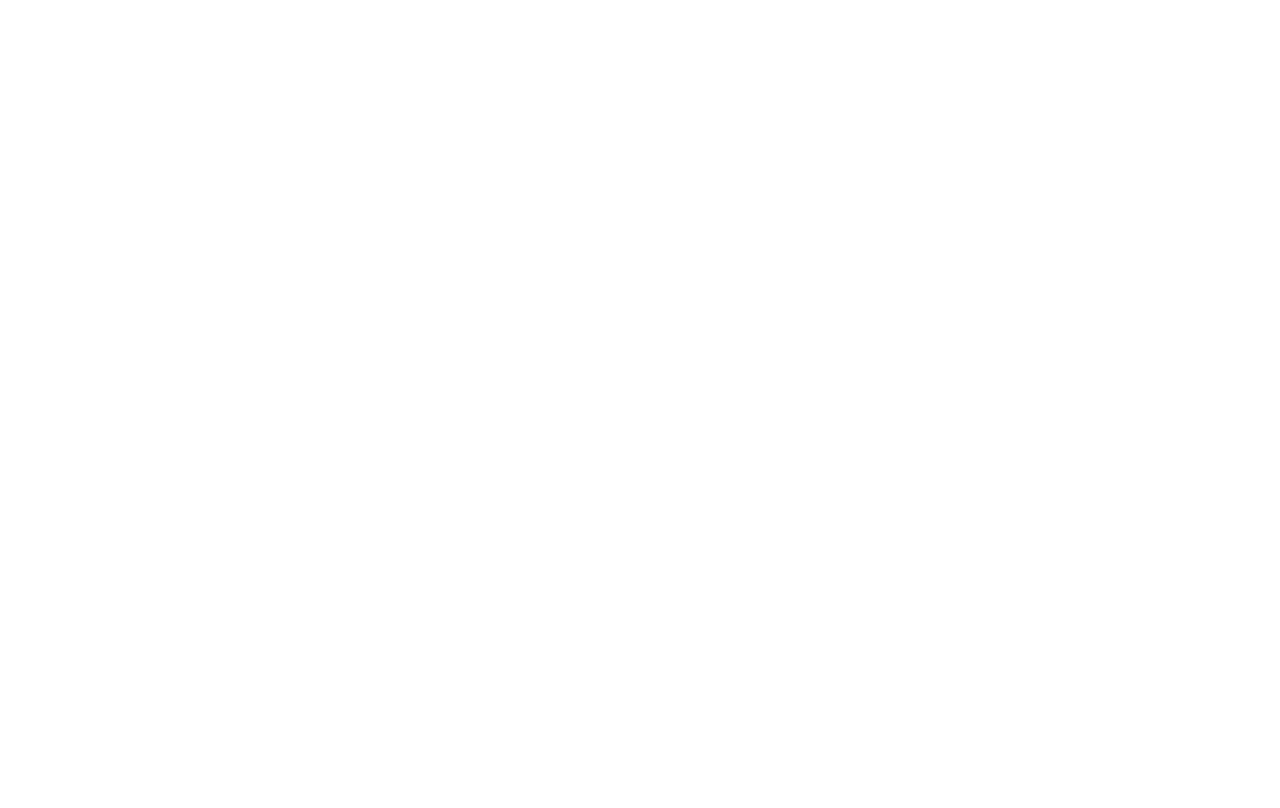
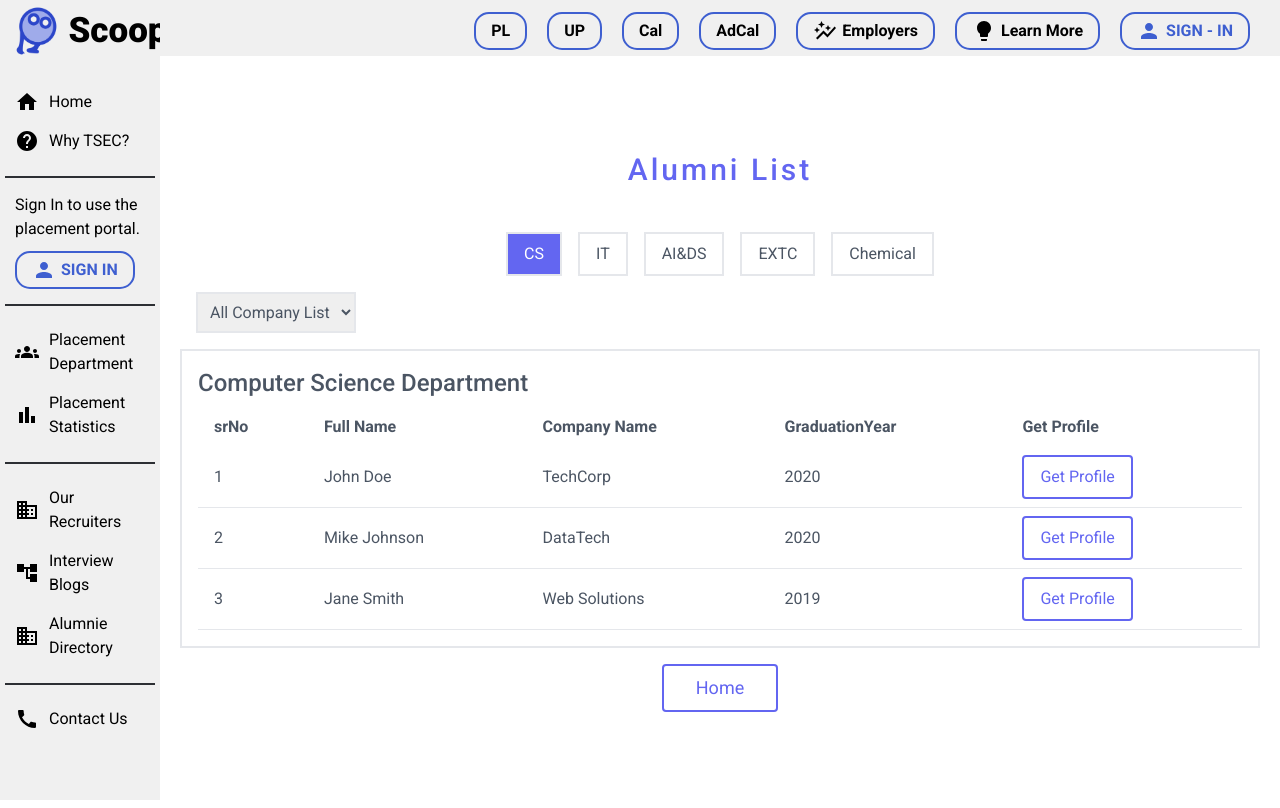
Before and after one commit to shreyanzjain/scoop-mern, a React (Vite) app in the folder frontend/: page /Alumnie in a window 1280 px wide. Before the commit this address had no page. Built offline with nearby package versions, Linux system fonts and the light colour scheme.

Commit message:
Creation of Alumnie Component

```diff
--- a/frontend/src/App.jsx
+++ b/frontend/src/App.jsx
@@ -31,6 +31,7 @@ import UserProfile from "./components/UserUI/UserProfile";
 import InterviewBlogs from "./components/landing/InterviewBlogs";
 import ForgotPassword from "./components/landing/ForgotPassword";
 import CalendarComponent from "./components/Calendar/Calendar";
+import Alumnie from "./components/landing/Alumnie";
 const Container = styled.div`
   display: flex;
 `;
@@ -56,6 +57,7 @@ const App = () => {
           <Route path="OurRecruiters" element={<OurRecruiters />} />
           <Route path="CollegeEnvoys" element={<CollegeEnvoys />} />
           <Route path="InterviewBlogs" element={<InterviewBlogs/>} />
+          <Route path="Alumnie" element={<Alumnie/>} />
         </ Route>
 
         <Route path="placement-cell" element={<Placement />}>
--- /dev/null
+++ b/frontend/src/components/landing/Alumnie.jsx
@@ -0,0 +1,183 @@
+import React, { useState } from 'react';
+  import { NavLink } from 'react-router-dom';
+  // import alumniData from './alumniData'; // Import the alumniData JSON
+  const alumniData = {
+    1: {
+      department_name: 'Computer Science',
+      alumni: [
+        { alumni_name: 'John Doe', Company_name: 'TechCorp',yearOfGrad: 2020,linkedin: 'https://www.linkedin.com/in/johndoe'},
+        { alumni_name: 'Jane Smith', Company_name: 'Web Solutions',yearOfGrad: 2019, },
+        { alumni_name: 'Mike Johnson', Company_name: 'DataTech',yearOfGrad: 2020, }
+        // Add more alumni as needed
+      ]
+    },
+    2: {
+      department_name: 'Information Technology',
+      alumni: [
+        { alumni_name: 'Varun Iyer', Company_name: 'General Mills',yearOfGrad: 2024,linkedin:'https://www.linkedin.com/in/varun-iyer-22a43121b/' },
+        { alumni_name: 'Bob Green', Company_name: 'IT Solutions',yearOfGrad: 2020, }
+        // Add more alumni as needed
+      ]
+    },
+    3: {
+      department_name: 'AI & Data Science',
+      alumni: [
+        { alumni_name: 'Sam Williams', Company_name: 'AI Insights' ,yearOfGrad: 2020,},
+        { alumni_name: 'Linda Wilson', Company_name: 'Data Innovations',yearOfGrad: 2020, }
+        // Add more alumni as needed
+      ]
+    },
+    4: {
+      department_name: 'Electrical Engineering',
+      alumni: [
+        { alumni_name: 'Chris Adams', Company_name: 'PowerTech',yearOfGrad: 2020, },
+        { alumni_name: 'Ella Davis', Company_name: 'Energy Systems' ,yearOfGrad: 2020,}
+        // Add more alumni as needed
+      ]},
+
+    5: {
+      department_name: 'Chemical Engineering',
+      alumni: [
+        { alumni_name: 'Hello World', Company_name: 'PowerTech',yearOfGrad: 2020, },
+        { alumni_name: 'Ella Davis', Company_name: 'Energy Systems' ,yearOfGrad: 2020,}
+        // Add more alumni as needed
+      ]}
+    };
+
+  const Alumnie = () => {
+      const [selectedTab, setSelectedTab] = useState(1);
+      const [companyFilter, setCompanyFilter] = useState(null);
+
+
+      // Function to filter alumni data based on the selected company
+      const filterAlumniByCompany = (alumni, company) => {
+          return alumni.filter((alumnus) => alumnus.Company_name === company);
+      };
+
+      // Combine year and company filters to get the final filtered data
+      let filteredAlumni = alumniData[selectedTab].alumni;
+
+
+      if (companyFilter) {
+          filteredAlumni = filterAlumniByCompany(filteredAlumni, companyFilter);
+      }
+      const uniqueYears = Array.from(new Set(alumniData[selectedTab].alumni.map((alumnus) => alumnus.yearOfGrad)));
+      filteredAlumni.sort((a, b) => b.yearOfGrad - a.yearOfGrad);
+      return (
+          <div>
+              <section className="text-gray-600 body-font">
+                  <div className="container px-5 py-24 mx-auto">
+                      <div className="flex flex-col text-center w-full mb-10">
+                          <h1 className="text-3xl text-indigo-500 tracking-widest font-medium title-font mb-1">Alumni List</h1>
+                      </div>
+
+                      <div className="flex items-center justify-center space-x-4">
+                          <div
+                              onClick={() => setSelectedTab(1)}
+                              className={`p-2 px-4 border-2 border-gray-200 cursor-pointer ${selectedTab === 1 ? 'bg-indigo-500 text-white' : 'hover:bg-gray-200'}`}
+                          >
+                              CS
+                          </div>
+                          <div
+                              onClick={() => setSelectedTab(2)}
+                              className={`p-2 px-4 border-2 border-gray-200 cursor-pointer ${selectedTab === 2 ? 'bg-indigo-500 text-white' : 'hover:bg-gray-200'}`}
+                          >
+                              IT
+                          </div>
+                          <div
+                              onClick={() => setSelectedTab(3)}
+                              className={`p-2 px-4 border-2 border-gray-200 cursor-pointer ${selectedTab === 3 ? 'bg-indigo-500 text-white' : 'hover:bg-gray-200'}`}
+                          >
+                              AI&DS
+                          </div>
+                          <div
+                              onClick={() => setSelectedTab(4)}
+                              className={`p-2 px-4 border-2 border-gray-200 cursor-pointer ${selectedTab === 4? 'bg-indigo-500 text-white' : 'hover:bg-gray-200'}`}
+                          >
+                              EXTC
+                          </div>
+                          <div
+                              onClick={() => setSelectedTab(5)}
+                              className={`p-2 px-4 border-2 border-gray-200 cursor-pointer ${selectedTab === 5 ? 'bg-indigo-500 text-white' : 'hover:bg-gray-200'}`}
+                          >
+                              Chemical
+                          </div>
+                          {/* Add more department tabs here */}
+                      </div>
+
+                      <div className="my-4">
+
+                          <select
+                              onChange={(e) => setCompanyFilter(e.target.value)}
+                              value={companyFilter || ''}
+                              className="border-2 border-gray-200 p-2 ml-4"
+                          >
+                              <option value="">All Company List</option>
+                              {/* Dynamically generate company options based on the data */}
+                              {Array.from(
+                                  new Set(alumniData[selectedTab].alumni.map((alumnus) => alumnus.Company_name))
+                              )
+                                  .sort()
+                                  .map((company) => (
+                                      <option key={company} value={company}>
+                                          {company}
+                                      </option>
+                                  ))}
+
+                          </select>
+
+                      </div>
+
+                      {filteredAlumni.length > 0 ? (
+                          <div className="p-4 border-2 border-gray-200 bg-white mt-4">
+                              <h2 className="text-2xl font-medium mb-2">
+                                  {alumniData[selectedTab].department_name} Department
+                              </h2>
+                              <table className="w-full text-left table-auto">
+                                  <thead>
+                                      <tr>
+                                          <th className="py-2 px-4">srNo</th>
+                                          <th className="py-2 px-4">Full Name</th>
+                                          <th className="py-2 px-4">Company Name</th>
+                                          <th className="py-2 px-4">GraduationYear</th>
+                                          <th className="py-2 px-4">Get Profile</th>
+                                      </tr>
+                                  </thead>
+                                  <tbody>
+                                      {filteredAlumni.map((alumnus, index) => (
+                                          <tr key={index} className="border-b border-gray-200">
+                                              <td className="py-2 px-4">{index + 1}</td>
+                                              <td className="py-2 px-4">{alumnus.alumni_name}</td>
+                                              <td className="py-2 px-4">{alumnus.Company_name}</td>
+                                              <td className="py-2 px-4">{alumnus.yearOfGrad}</td>
+                                              <td className="py-2 px-4">
+                                              <a
+                          href={alumnus.linkedin}
+                          target="_blank"
+                          rel="noopener noreferrer"
+                        >
+                          <button className="text-indigo-500 border-2 border-indigo-500 py-2 px-4 focus:outline-none hover:bg-indigo-500 hover:text-white rounded text-base">
+                            Get Profile
+                          </button>
+                        </a>
+                                              </td>
+                                          </tr>
+                                      ))}
+                                  </tbody>
+                              </table>
+                          </div>
+                      ) : (
+                          <p className="mt-4">No matching alumni found.</p>
+                      )}
+                     <div className="mt-4">
+                      <button className="flex mx-auto mt-2 text-indigo-500 border-2 border-indigo-500 py-2 px-8 focus:outline-none hover:bg-indigo-500 hover:text-white rounded text-lg">
+                          <NavLink to="/">Home</NavLink>
+                      </button>
+                      </div>
+                  </div>
+              </section>
+          </div>
+      );
+  };
+
+  export default Alumnie;
--- a/frontend/src/components/landing/CollegeEnvoys.jsx
+++ b/frontend/src/components/landing/CollegeEnvoys.jsx
@@ -141,6 +141,7 @@
 // };
 
 // export default CollegeEnvoys;
+
 import React, { useState } from 'react';
 import { NavLink } from 'react-router-dom';
 
--- a/frontend/src/components/landing/Menu.jsx
+++ b/frontend/src/components/landing/Menu.jsx
@@ -11,6 +11,7 @@ import CallIcon from '@mui/icons-material/Call';
 import PersonIcon from '@mui/icons-material/Person';
 
 import { NavLink } from 'react-router-dom';
+import Business from '@mui/icons-material/Business';
 
 const Container = styled.div`
     flex: 1;
@@ -121,8 +122,10 @@ const Menu = () => {
             <NavLink to="/InterviewBlogs">Interview Blogs</NavLink>
             </Item>
 
+            <Item>
+            <BusinessIcon/> <NavLink to="/Alumnie">Alumnie Directory</NavLink>
+            </Item>
             <Hr/>
-
             <Item>
             <CallIcon/>
             <NavLink to="/ContactUs">Contact Us</NavLink>
--- a/frontend/src/components/landing/Why_tsec.jsx
+++ b/frontend/src/components/landing/Why_tsec.jsx
@@ -16,10 +16,16 @@ const BannerContainer = styled.div`
   position: sticky; /* Make the banner sticky */
   top: 0; /* Stick to the top of the viewport */
   z-index: 1;
+  overflow: hidden;
   @keyframes moveBanner {
     0% {
       transform: translateX(100%);
     }
+    100% {
+      transform: translateX(0%);
+    }
+
+
   }
 `
 
```
